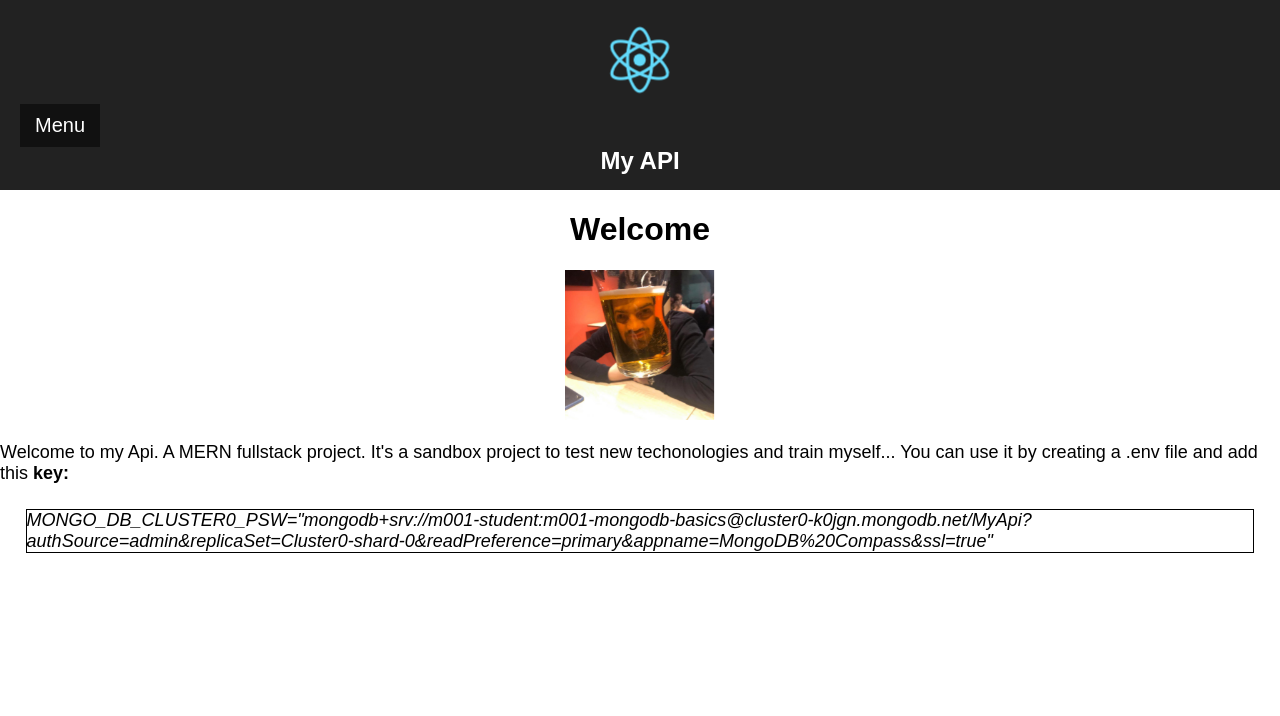
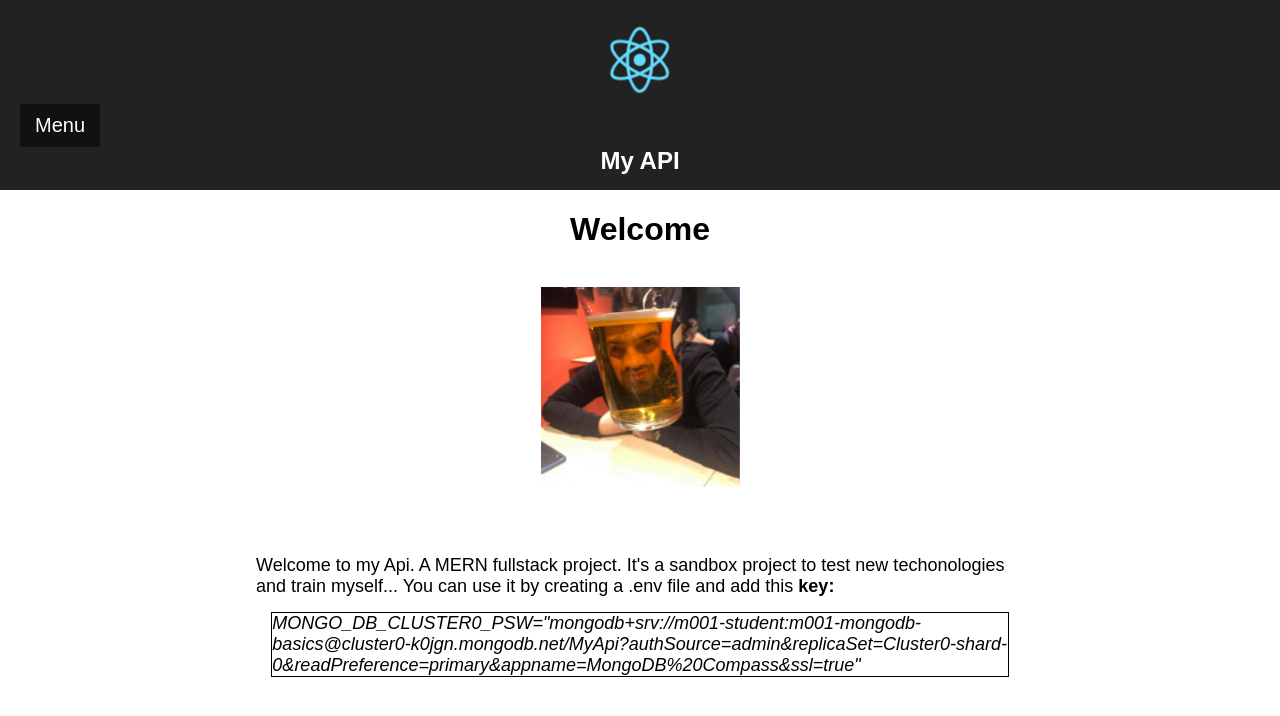
Before and after one commit to skrollu/MERN_FullStack, a React (Create React App) app in the folder client/: page / in a window 1280 px wide. Shown: the top 716 px of the page. Built offline with nearby package versions, Linux system fonts and the light colour scheme.

Commit message:
css sur Welcome

```diff
--- a/client/src/css/welcome.module.css
+++ b/client/src/css/welcome.module.css
@@ -8,15 +8,23 @@
     font-size: large;
 }
 
+.description {
+  margin: 5% 20%;
+}
+
 .key {
     border-style: solid;
     border-width: 1px;
     margin: 2% 2%;
 }
 
+.image_container {
+  margin: 3% 0
+}
+
 .image {
-  animation: image-spin infinite 2.5s linear;
-  height: 150px;
+  animation: image-spin infinite 5s linear;
+  height: 200px;
 }
 
 @keyframes image-spin {
```
